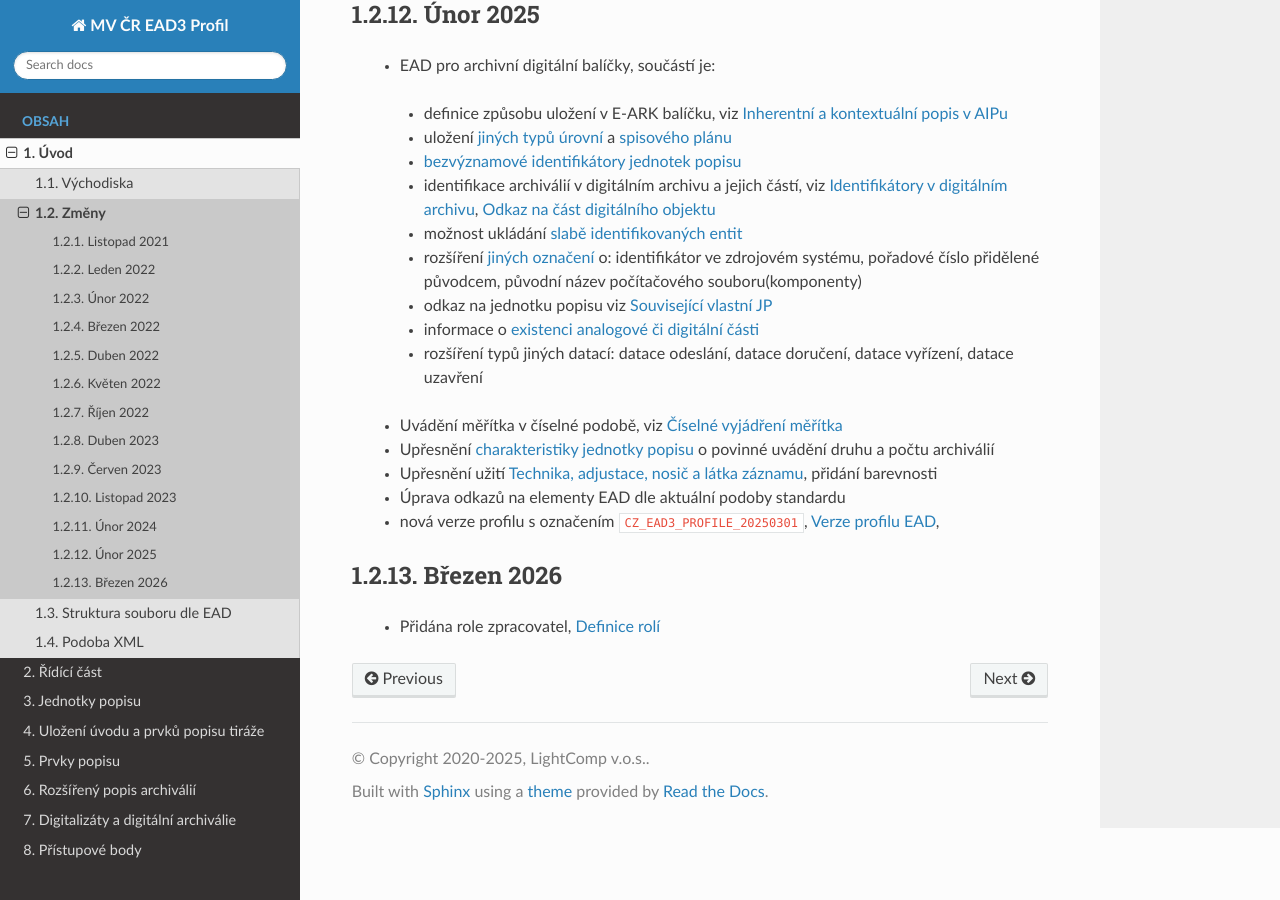
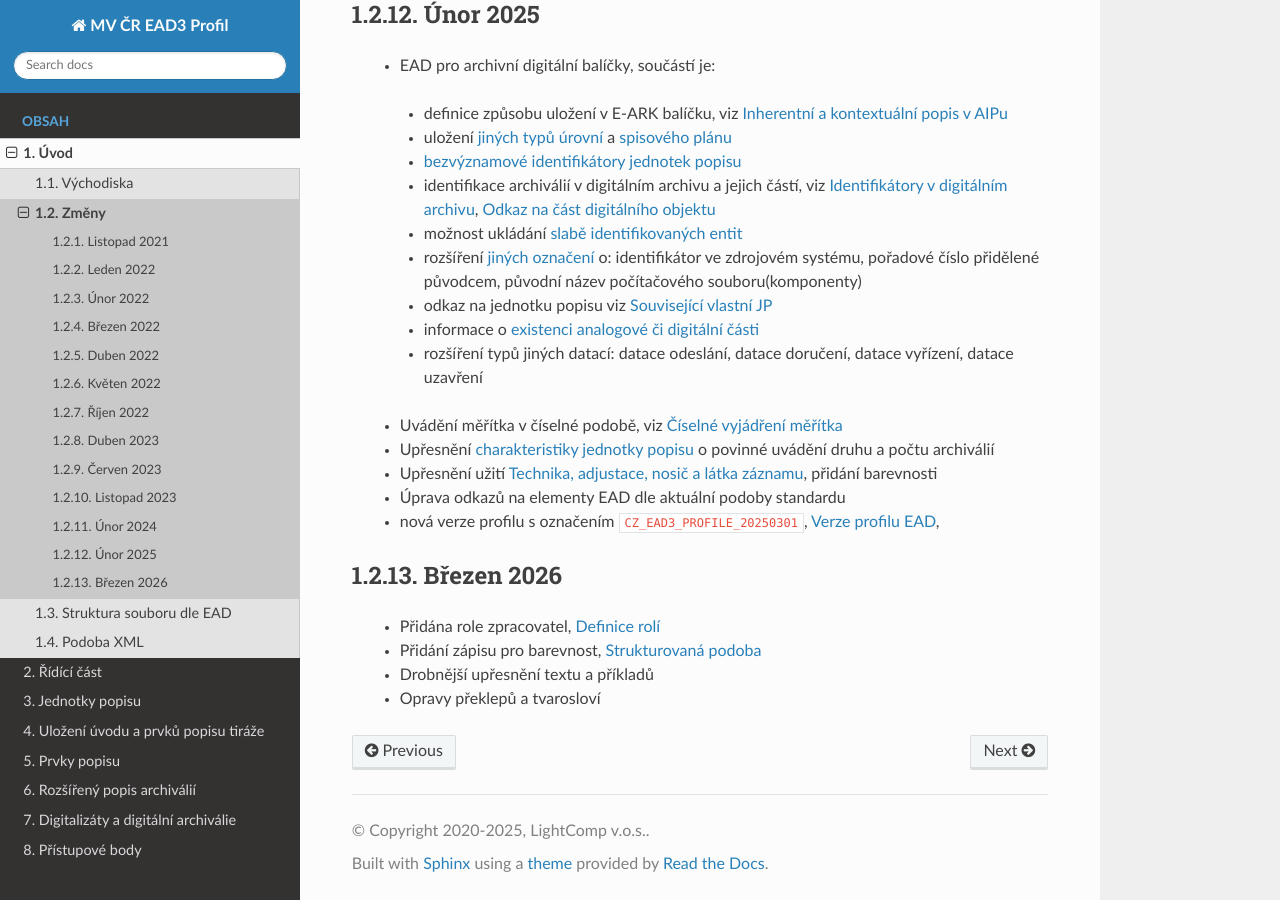
Before and after one commit to elzasw/ead3doc, a Sphinx documentation site: the page built from doc/source/uvod/zmeny.rst, in a window 1280 px wide and 900 px high, scrolled down 3086 px. Built offline with Sphinx 7.4.7 and the Read the Docs theme 3.1.0, drawn with Linux system fonts in a browser that asks for light colours.

Commit message:
#51 Chybí strukturované vyjádření pro Barevnost

```diff
--- a/doc/source/rozsireny-popis/technika.rst
+++ b/doc/source/rozsireny-popis/technika.rst
@@ -55,7 +55,7 @@ Strukturovaná forma se zapisuje pomocí samostatných elementů
    * - Látka záznamu
      - :token:`MATERIAL`
    * - Barevnost
-     - :token:`COLOUR`
+     - :token:`COLOR`
 
 
 .. code-block:: xml
@@ -69,5 +69,5 @@ Strukturovaná forma se zapisuje pomocí samostatných elementů
      <ead:physfacet localType="MEDIUM_ADJUSTMENT">opatřeno paspartou</ead:physfacet>
      <ead:physfacet localType="MEDIUM">papír</ead:physfacet>
      <ead:physfacet localType="MATERIAL">inkoust</ead:physfacet>
-     <ead:physfacet localType="COLOUR">modrý</ead:physfacet>
+     <ead:physfacet localType="COLOR">modrý</ead:physfacet>
    </ead:physdescstructured>
--- a/doc/source/uvod/zmeny.rst
+++ b/doc/source/uvod/zmeny.rst
@@ -146,3 +146,6 @@ Březen 2026
 ---------------
 
  * Přidána role zpracovatel, :ref:`ead_ap_relation_roles`
+ * Přidání zápisu pro barevnost, :ref:`ead_item_types_technika_structured`
+ * Drobnější upřesnění textu a příkladů
+ * Opravy překlepů a tvarosloví
```
